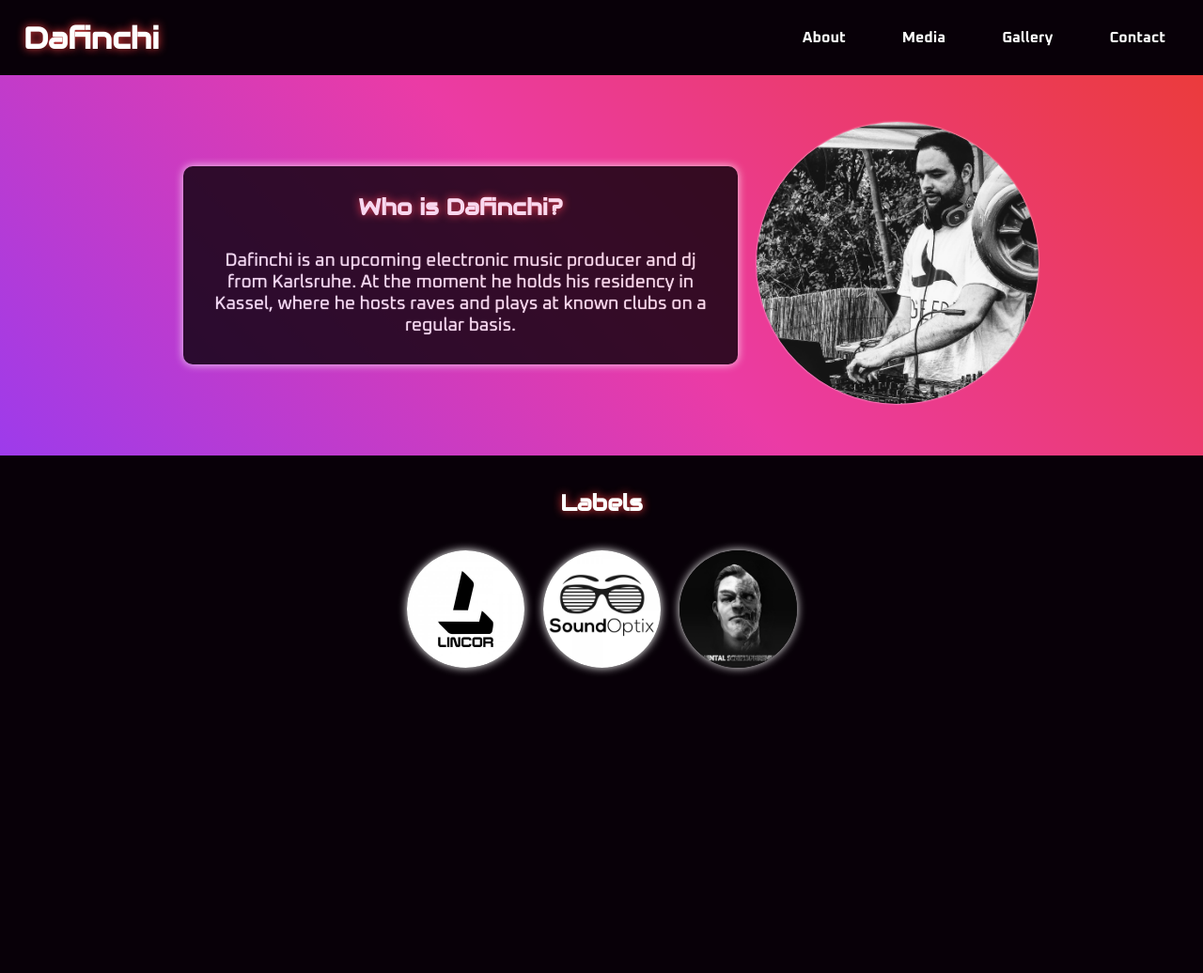
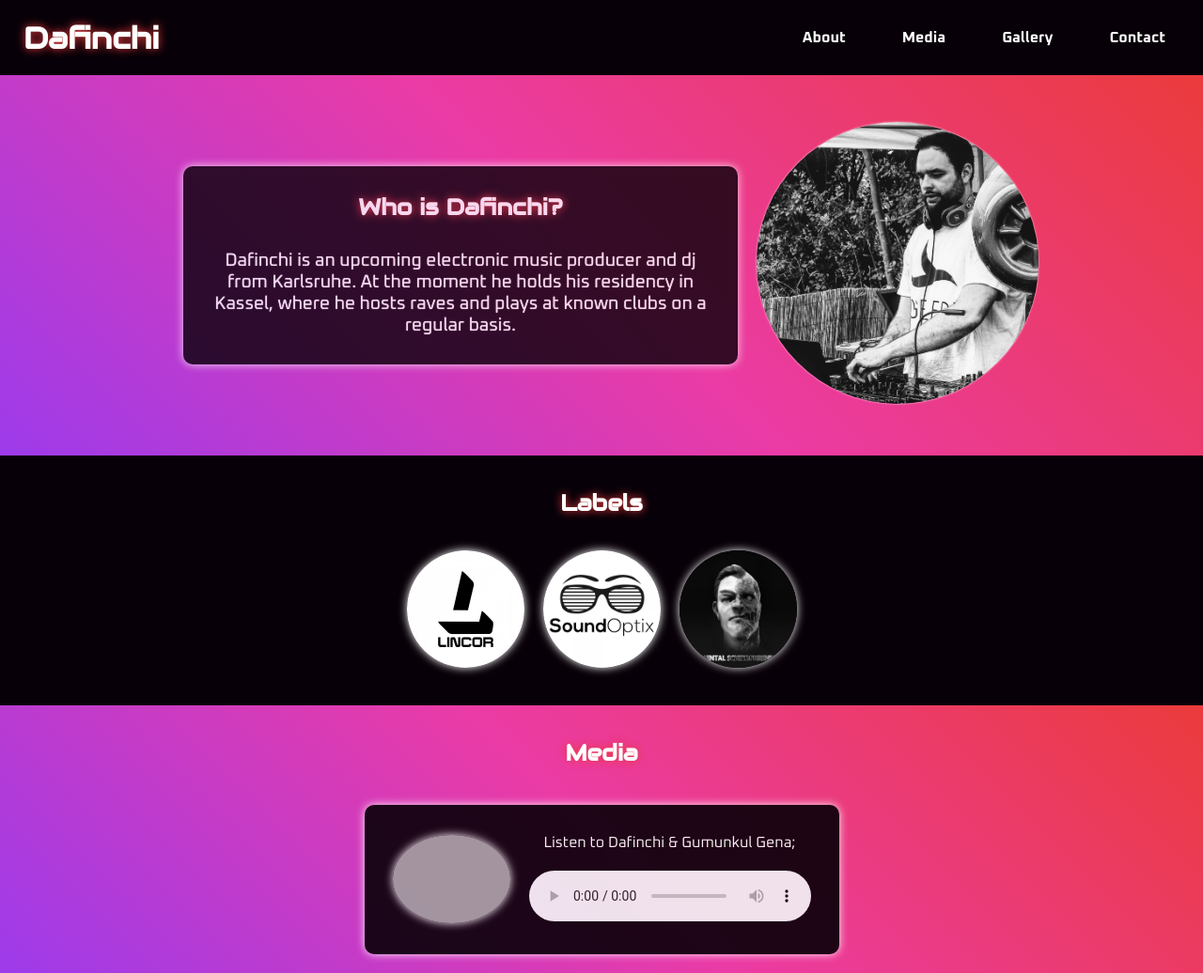
Before and after one commit to clizzix/dafinchiwebsite, a plain HTML site: page index.html in a window 1280 px wide. Shown: the whole page at 94% size. Before the commit the page ends 800 px from the top, so only its background shows below. Drawn offline with Linux system fonts and the light colour scheme; grey boxes are pictures that could not be loaded.

Commit message:
Designed Media Card and audio embedding

```diff
--- a/index.html
+++ b/index.html
@@ -44,6 +44,16 @@
                 <img src="labels/mentalschizophrenia.jpg"/>
             </div>
         </section>
+        <section id="media">
+            <h2>Media</h2>
+            <div class="media-container">
+                <img src="https://geo-media.beatport.com/image_size/1400x1400/16b2b65a-b150-4559-a5ef-7c7caba88973.jpg"/>
+                <figure>
+                    <figcaption>Listen to Dafinchi & Gumunkul Gena;</figcaption>
+                    <audio controls src="audio/Dafinchi & Gumunkul Gena - Silver (Original Mix).mp3"></audio>
+                </figure>
+            </div>
+        </section>
     </main>
 </body>
 <script src="script.js"></script>
--- a/styles.css
+++ b/styles.css
@@ -156,3 +156,49 @@ h1, h2, h3, h4, h5 {
     object-fit: cover;
 
 }
+#media {
+    background: linear-gradient(45deg, #9D3BEB,  #EB3BA5, #EB3B3C);
+    display: flex;
+    flex-wrap: wrap;
+    flex-direction: column;
+    justify-content: center;
+    align-items: center;
+    padding: 20px;
+}
+
+#media h2 {
+    padding-bottom: 40px;
+}
+
+.media-container {
+    display: flex;
+    flex-wrap: wrap;
+    justify-content: center;
+    align-items: center;
+    padding: 20px;
+    margin: 0 auto;
+    max-width: 1200px;
+    background: var(--bar-color);
+    opacity: 90%;
+    border-radius: 10px;
+    box-shadow: 0px 0px 10px var(--text-color);
+}
+
+.media-container img {
+    max-width: 125px;
+    height: auto;
+    border-radius: 50%;
+    box-shadow: 0px 0px 10px var(--text-color);
+    margin: 10px;
+    object-fit: cover;
+}
+
+figcaption {
+    color: var(--text-color);
+    margin: 10px;
+    text-align: center;
+}
+
+audio {
+    margin: 10px
+}
```
Also changed, not shown: 2 other files.
